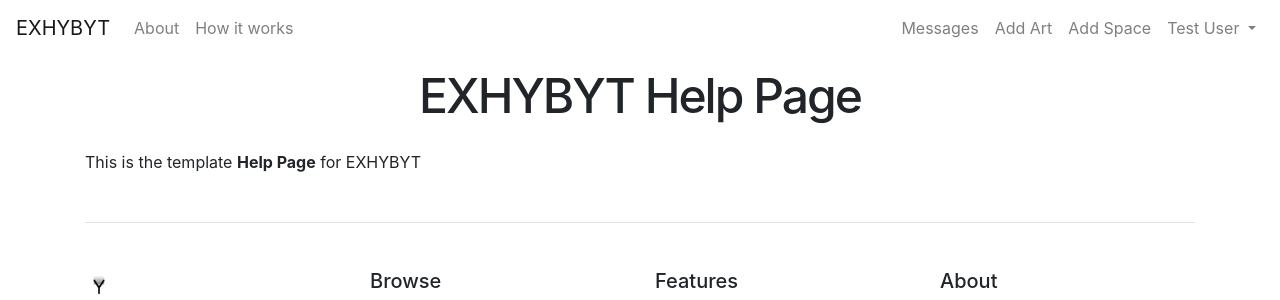
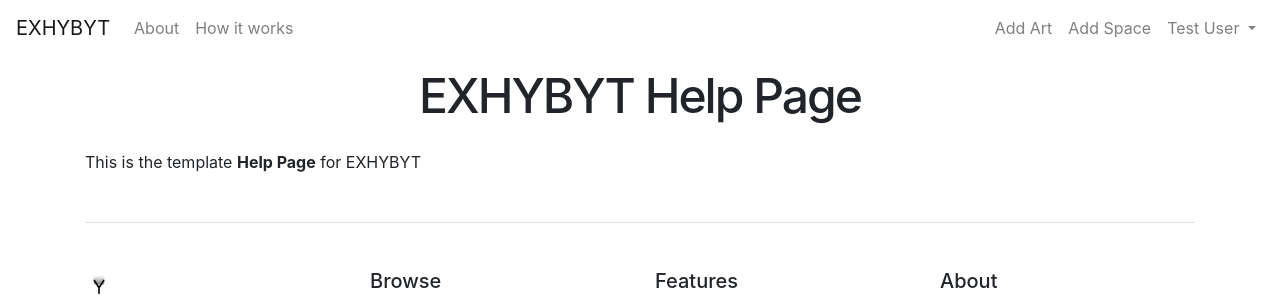
Before and after one commit to lukas-hauser/exhybyt, a Rails app: page /help in a window 1280 px wide. Shown: the top 300 px of the page. Run offline with Rails 7, Linux system fonts and the light colour scheme; a user stored in the database is signed in; style sheets or scripts are compiled from the project's sources; some libraries are stand-ins or nearby versions.

Commit message:
added fontawesome envelope

```diff
--- a/app/javascript/packs/application.js
+++ b/app/javascript/packs/application.js
@@ -12,6 +12,7 @@ import 'bootstrap'
 
 require("jquery-ui")
 
+import "@fortawesome/fontawesome-free/css/all"
 
 // $(function(){
     // Plain jquery
--- a/app/views/layouts/_navbar.html.erb
+++ b/app/views/layouts/_navbar.html.erb
@@ -16,7 +16,9 @@
     <ul class="navbar-nav navbar-right">
       <% if logged_in? %>
         <li class="nav-item">
-          <%= link_to "Messages", conversations_path, class:"nav-link" %>
+          <%= link_to conversations_path do %>
+            <i class="nav-link far fa-envelope"></i>
+          <% end %>
         </li>
         <li class="nav-item">
           <%= link_to "Add Art", new_artwork_path, class:"nav-link" %>
--- a/package.json
+++ b/package.json
@@ -2,6 +2,7 @@
   "name": "exhybyt",
   "private": true,
   "dependencies": {
+    "@fortawesome/fontawesome-free": "^5.15.2",
     "@rails/actioncable": "^6.0.0",
     "@rails/activestorage": "^6.0.0",
     "@rails/ujs": "^6.0.0",
```
Also changed, not shown: 1 other file.
